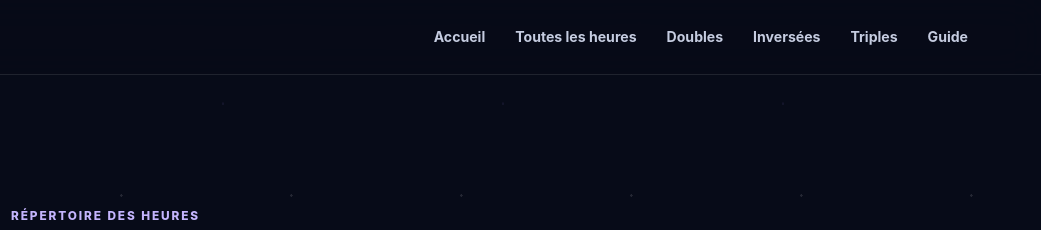
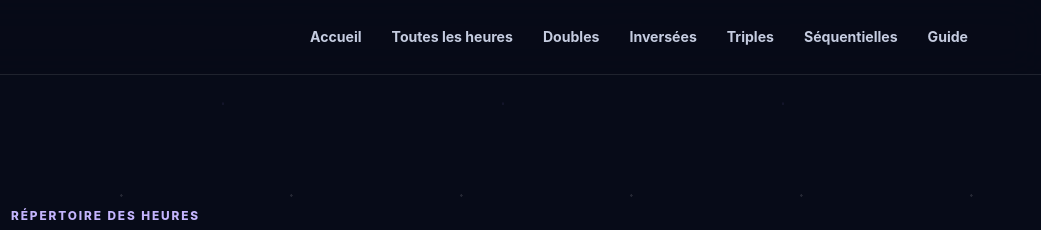
Before and after one commit to sartajbj/heure-miroir, a website: page toutes-les-heures.html in a window 1280 px wide. Shown: the top 230 px of the page, 239-1280 px from the left. Drawn offline with Linux system fonts and the light colour scheme.

Commit message:
Improve cluster navigation, input styling and spacing

```diff
--- a/toutes-les-heures.html
+++ b/toutes-les-heures.html
@@ -170,6 +170,7 @@
         <a href="/heures-triples">
           Triples
         </a>
+        <a href="/heures-sequentielles">Séquentielles</a>
 
         <a href="/guide-heures-miroirs">
           Guide
```
